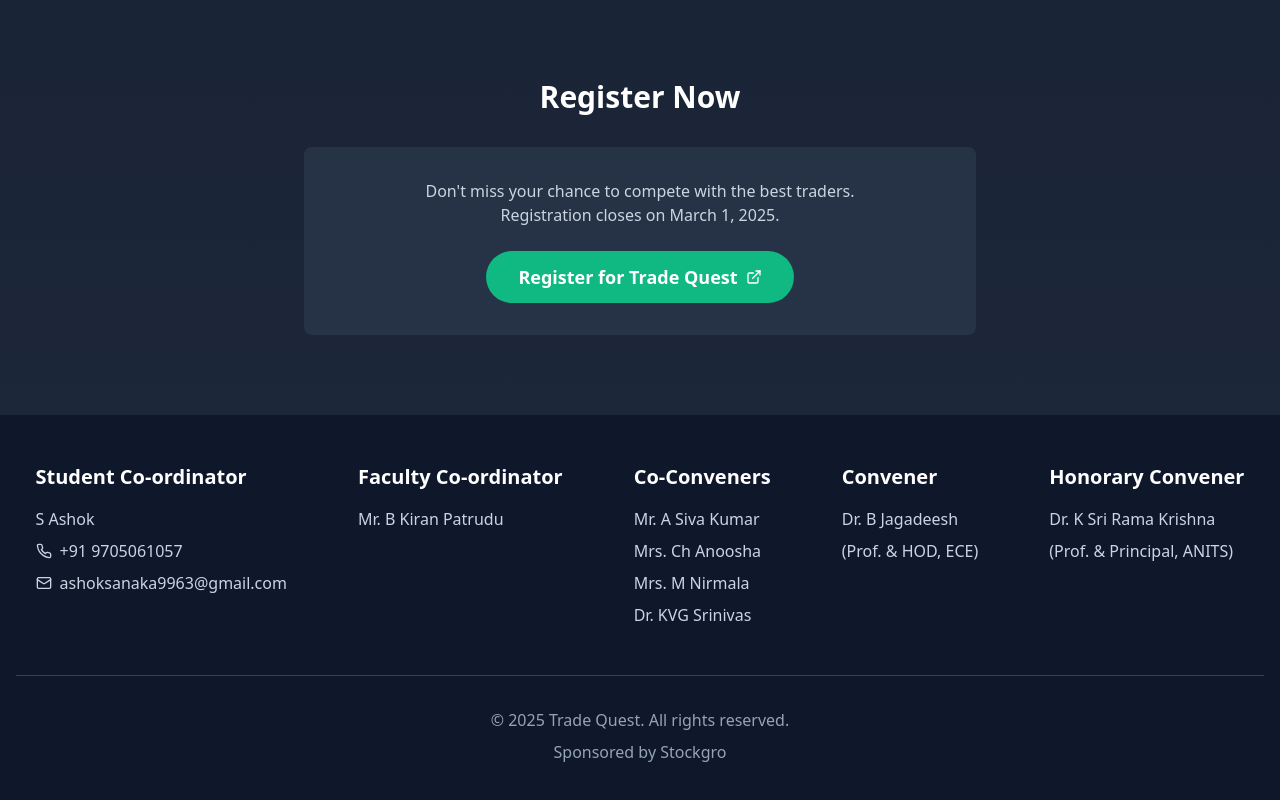
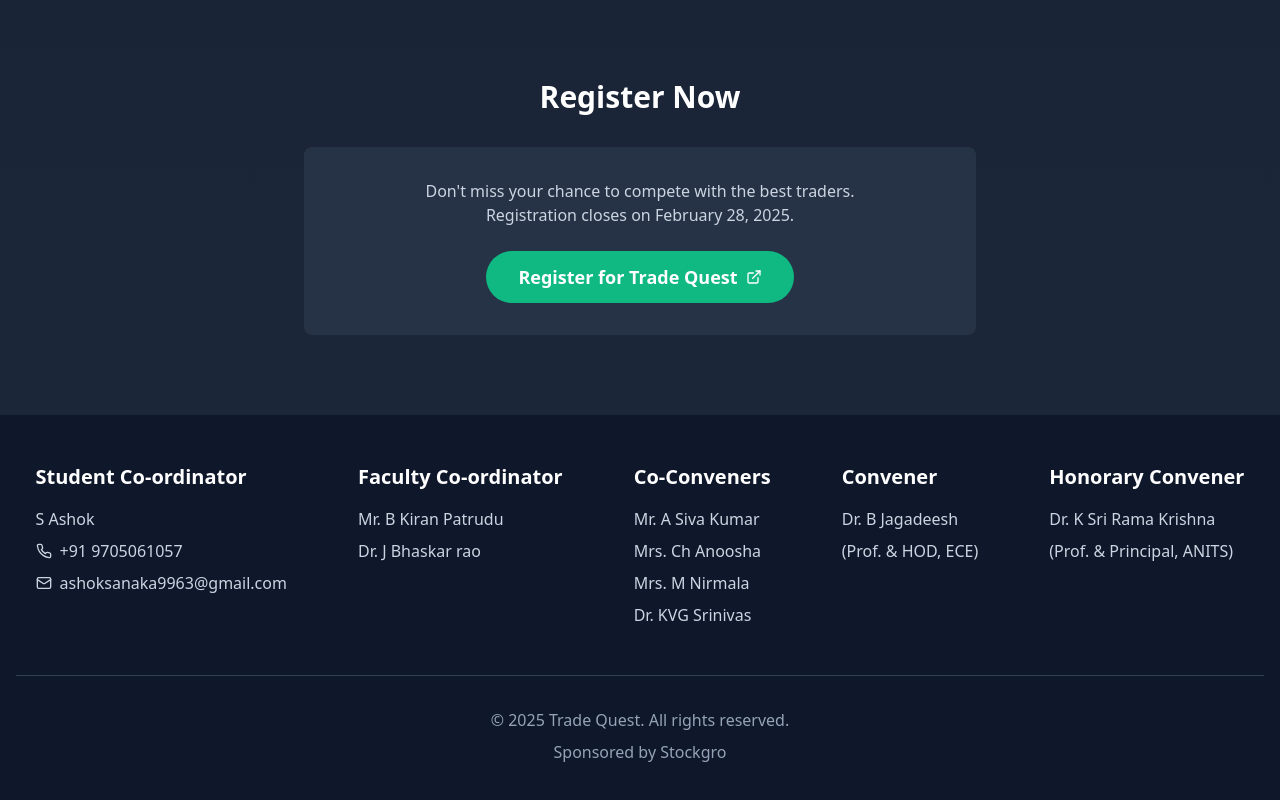
Before and after one commit to Ashoksanaka/Trade_Quest, a React (Vite) app: page / in a window 1280 px wide. Shown: the part 2181-2981 px from the top of the page. Built offline with nearby package versions, Linux system fonts and the light colour scheme.

Commit message:
commit-7

```diff
--- a/src/App.tsx
+++ b/src/App.tsx
@@ -211,7 +211,7 @@ function App() {
             <p className="text-slate-300 mb-6">
               Don't miss your chance to compete with the best traders.
               <br />
-              Registration closes on March 1, 2025.
+              Registration closes on February 28, 2025.
             </p>
             <a
               href="https://forms.gle/8dAYhyN7fKwcGK6C7"
@@ -256,6 +256,7 @@ function App() {
               </h3>
               <ul className="text-slate-300 space-y-2">
                 <li>Mr. B Kiran Patrudu</li>
+                <li>Dr. J Bhaskar rao</li>
 
               </ul>
             </div>
```
